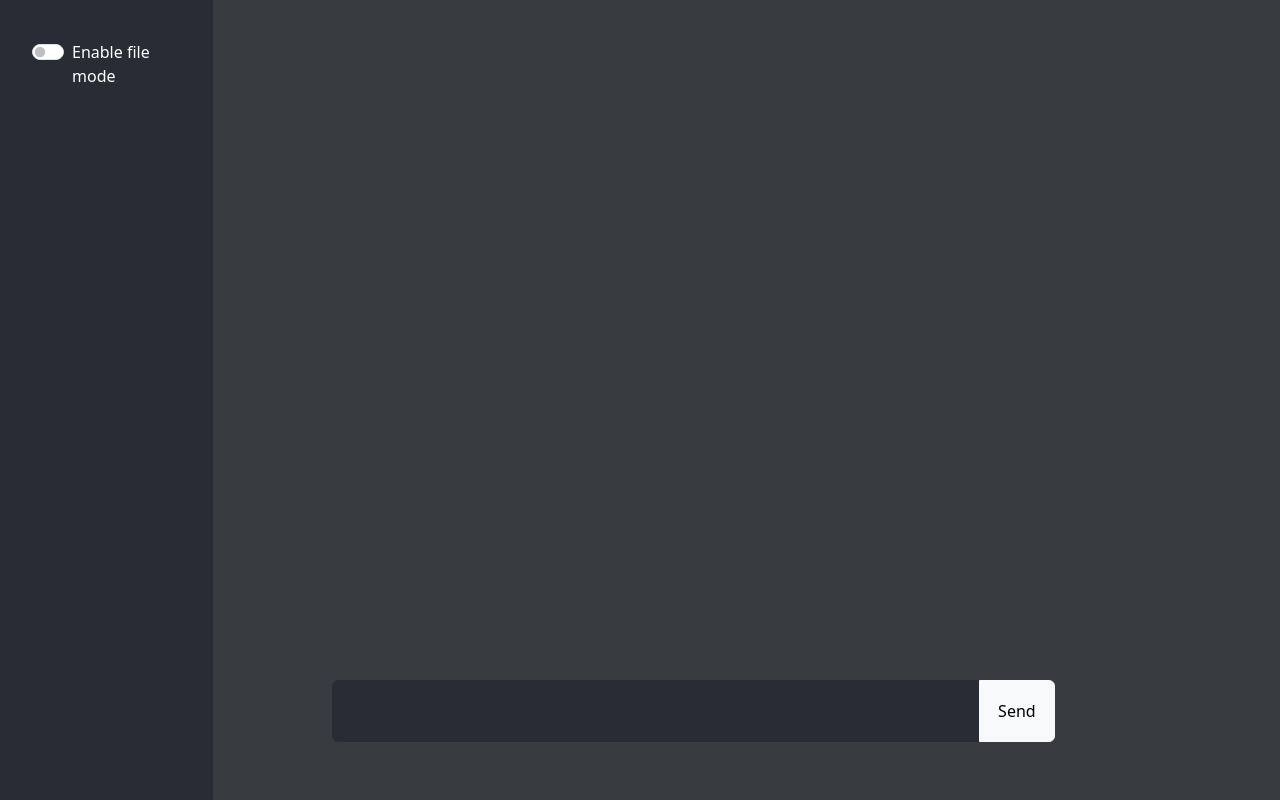
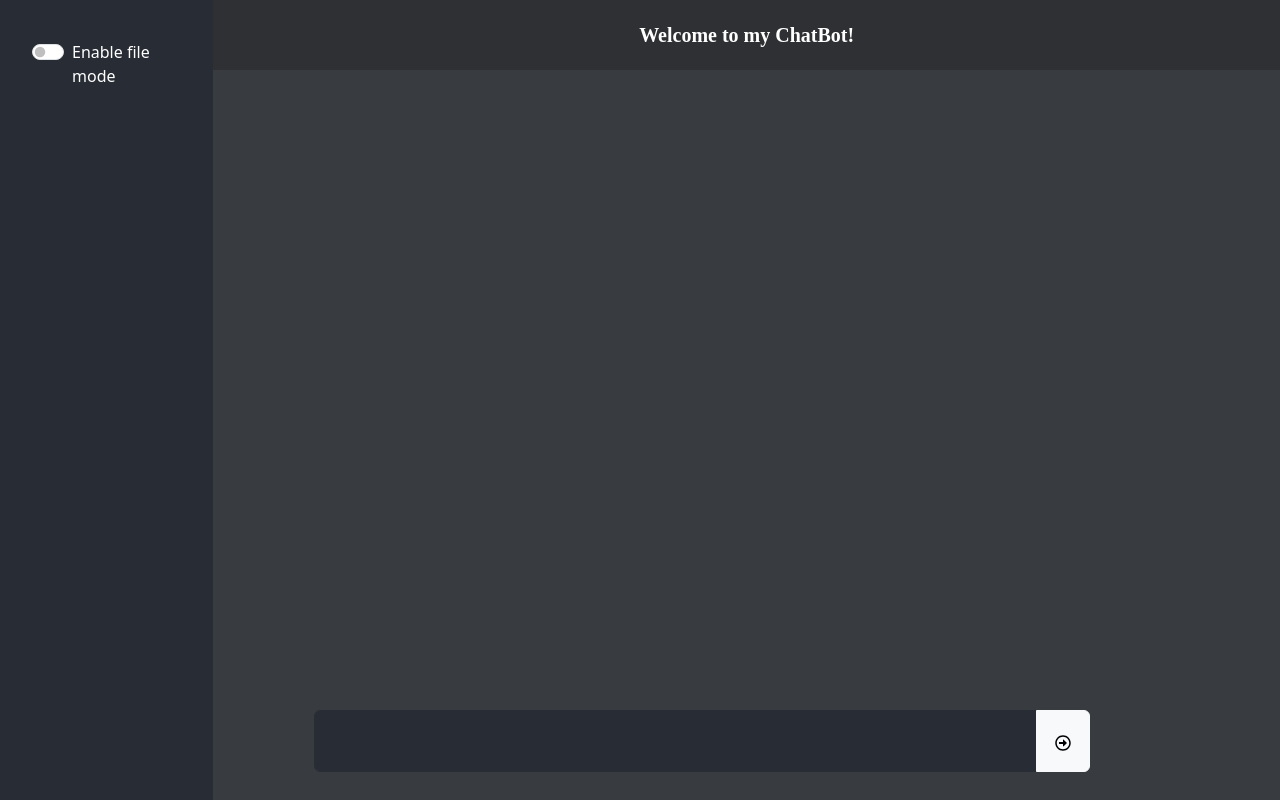
Before and after one commit to sbalakr2/llm-fe, a React (Create React App) app: page / in a window 1280 px wide. Built offline with nearby package versions, Linux system fonts and the light colour scheme.

Commit message:
change UI

```diff
--- a/package.json
+++ b/package.json
@@ -12,6 +12,7 @@
     "react": "^18.2.0",
     "react-bootstrap": "^2.9.0",
     "react-dom": "^18.2.0",
+    "react-icons": "^4.11.0",
     "react-scripts": "5.0.1",
     "web-vitals": "^2.1.4"
   },
--- a/src/App.css
+++ b/src/App.css
@@ -39,7 +39,7 @@
   font-size: 16px;
   text-align: justify;
   margin-bottom: 20px;
-  height: 80vh;
+  height: 75vh;
   overflow: auto;
   color: #fff;
 }
@@ -52,6 +52,15 @@
 .result .result-section .assistant {
   background-color: #282c34;
   padding: 20px;
+}
+
+.header {
+  color: #fff;
+  padding: 20px 0;
+  text-align: center;
+  background-color: #2e3033;
+  font-family: cursive;
+  font-size: 20px;
 }
 
 .container-fluid {
--- a/src/App.js
+++ b/src/App.js
@@ -4,6 +4,7 @@ import Results from './components/Results';
 import UserInput from './components/UserInput';
 import FileInput from './components/FileInput';
 import Toggle from './components/Toggle';
+import ZeroState from './components/ZeroState';
 import { initStorage, sendInput, sendFileInput, updateLocalStorage } from './services/service';
 import Col from 'react-bootstrap/Col';
 import Row from 'react-bootstrap/Row';
@@ -16,6 +17,7 @@ const App = () => {
   const [sending, setSending] = useState(false);
   const [fileMode, setFileMode] = useState(false);
   const [file, setFile] = useState([]);
+  const [zeroState, setZeroState] = useState(false);
 
   useEffect(() => {
     initStorage();
@@ -54,7 +56,16 @@ const App = () => {
                 </section>
               </Toggle>
           </Col>
-          <Col xs={{span: 7, offset: 1}}>
+          <Col xs={10}>
+            <Row>
+              <div className='header'>
+                <strong>
+                Welcome to my ChatBot!
+                </strong>
+              </div>
+            </Row>
+            <Row>
+              <Col xs={{span: 9, offset: 1}}>
                   <section className='result'>
                      <Results isSending={sending}/>
                   </section>
@@ -63,6 +74,8 @@ const App = () => {
                   </section>
               </Col>
             </Row>
+          </Col>
+      </Row>
     </Container>
   );
 }
--- a/src/components/UserInput.jsx
+++ b/src/components/UserInput.jsx
@@ -4,6 +4,7 @@ import Form from 'react-bootstrap/Form';
 import InputGroup from 'react-bootstrap/InputGroup';
 import Button from 'react-bootstrap/Button';
 import debounce from 'lodash.debounce';
+import { FaRegArrowAltCircleRight, FaSpinner } from 'react-icons/fa';
 
 import './UserInput.css';
 
@@ -30,7 +31,7 @@ const UserInput = ({sendData, isSending}) => {
             rows="1"
             onChange={onInputChange} />
           <Button as="a" variant="light" className="send-button" onClick={onSend} disabled={isSending}>
-          { isSending ? 'Processing' : 'Send' }
+          { isSending ? <FaSpinner/> : <FaRegArrowAltCircleRight/> }
           </Button>
           </InputGroup>
         </Form>
--- /dev/null
+++ b/src/components/ZeroState.jsx
@@ -0,0 +1,27 @@
+import React from "react";
+import Card from 'react-bootstrap/Card';
+import Button from 'react-bootstrap/Button';
+import Pills from '../config/Pills';
+
+const ZeroState = () => {
+    return (
+        <>
+        {
+            Pills.map((pill) => {
+                return (
+                    <Card style={{ width: '18rem', padding: '10px' }}>
+                        <Card.Body>
+                            <Card.Title>{pill.title}</Card.Title>
+                            <Card.Text>
+                                {pill.description}
+                            </Card.Text>
+                        </Card.Body>
+                    </Card>
+                )
+            })
+        }
+        </>
+      );
+}
+
+export default ZeroState;
--- a/src/config/Pills.js
+++ b/src/config/Pills.js
@@ -1,10 +1,10 @@
 const pills = [
     {
-        name: 'Physical well-being',
+        title: 'Physical well-being',
         description: 'for how to stay physically healthy'
     },
     {
-        name: 'Emotional well-being',
+        title: 'Emotional well-being',
         description: 'for how to stay mentally healthy'
     }
 ]
```
Also changed, not shown: 1 other file (tests, documents, lock files or other folders). Lines whose indentation alone changed are shown as unchanged.
